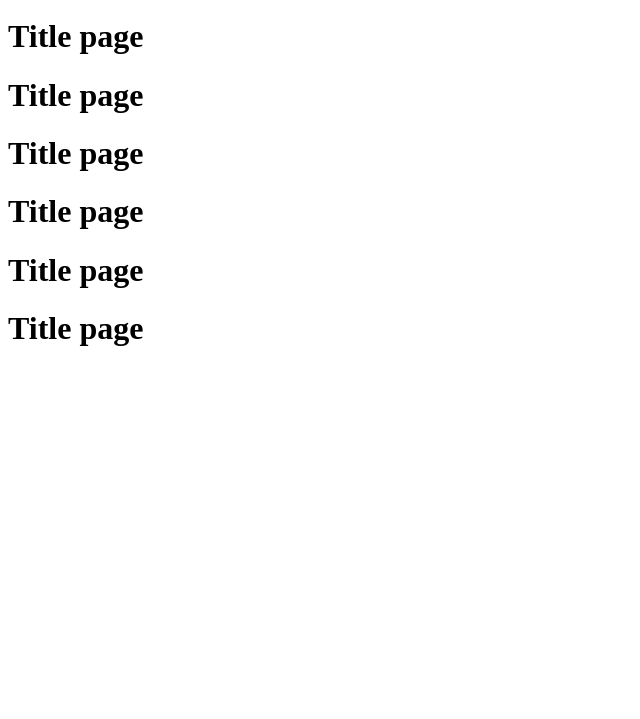
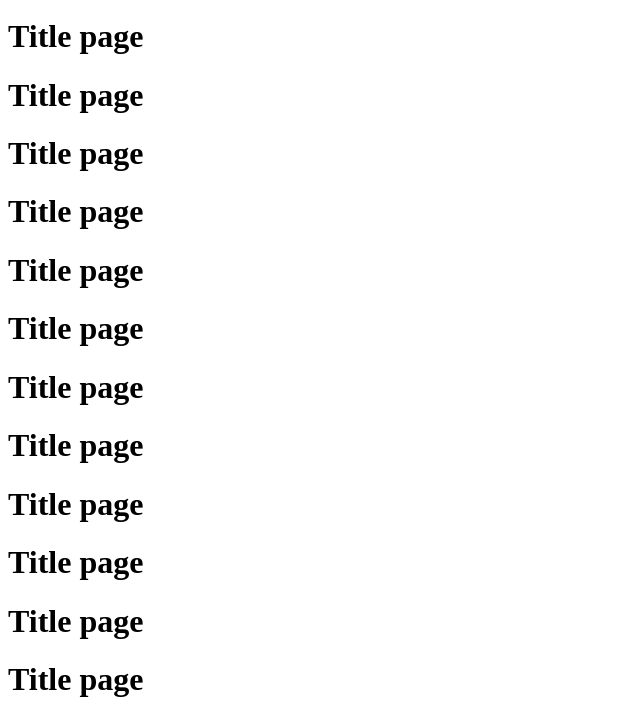
Before and after one commit to kostyapoymenov/home_work_git, a plain HTML site: page index.html in a window 1280 px wide. Shown: the part 763-1482 px from the top of the page, without its empty margins (0-640 px from the left). Before the commit the page ends 1132 px from the top, so only its background shows below. Drawn offline with Linux system fonts and the light colour scheme.

Commit message:
commit develop

```diff
--- a/index.html
+++ b/index.html
@@ -26,5 +26,11 @@
   <h1>Title page</h1>
   <h1>Title page</h1>
   <h1>Title page</h1>
+  <h1>Title page</h1>
+  <h1>Title page</h1>
+  <h1>Title page</h1>
+  <h1>Title page</h1>
+  <h1>Title page</h1>
+  <h1>Title page</h1>
 </body>
 </html>
```
